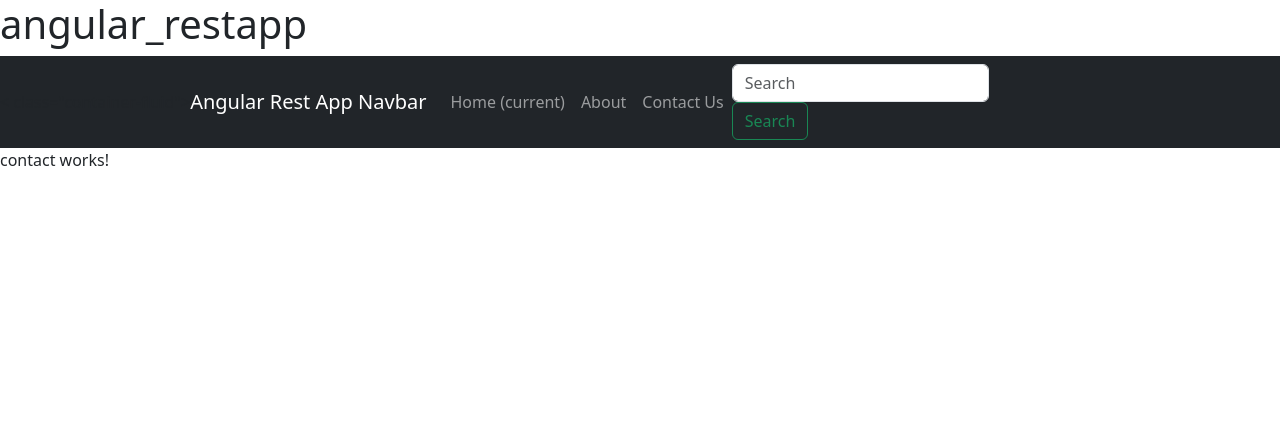
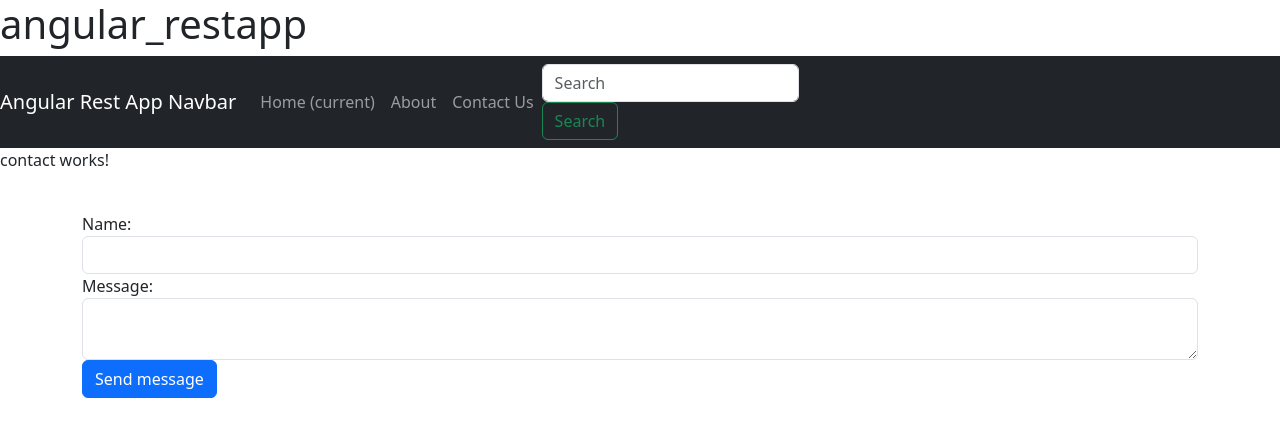
Before and after one commit to sagadavid/angular_restapp, an Angular app: page /contact in a window 1280 px wide. Shown: the top 436 px of the page. Built offline with nearby package versions, Linux system fonts and the light colour scheme; what angular-in-memory-web-api would draw is missing.

Commit message:
send message on contact comp, use forms

```diff
--- a/src/app/components/about/about.component.html
+++ b/src/app/components/about/about.component.html
@@ -1 +1,13 @@
 <p>about works!</p>
+<div>
+  <p class="conrainer">
+    Lorem Ipsum is simply dummy text of the printing and typesetting industry.
+    Lorem Ipsum has been the industry's standard dummy text ever since the
+    1500s, when an unknown printer took a galley of type and scrambled it to
+    make a type specimen book. It has survived not only five centuries, but also
+    the leap into electronic typesetting, remaining essentially unchanged. It
+    was popularised in the 1960s with the release of Letraset sheets containing
+    Lorem Ipsum passages, and more recently with desktop publishing software
+    like Aldus PageMaker including versions of Lorem Ipsum.
+  </p>
+</div>
--- a/src/app/components/contact/contact.component.css
+++ b/src/app/components/contact/contact.component.css
@@ -0,0 +1 @@
+.error { margin-top: -10px; color: network; padding: .5em; display: inline-block; font-size: .9em; margin-bottom: 10px; }
--- a/src/app/components/contact/contact.component.html
+++ b/src/app/components/contact/contact.component.html
@@ -1 +1,47 @@
 <p>contact works!</p>
+<div class="container" style="margin-top: 40px">
+  <form [formGroup]="messageForm" (ngSubmit)="onSubmit()">
+    <h5 *ngIf="success">form is valid!</h5>
+
+    <div class="form-group">
+      <label for="name">Name:</label>
+
+      <input type="text" formControlName="name" class="form-control" />
+
+      <div
+        *ngIf="submitted && messageForm.controls['name'].errors"
+        class="error"
+      >
+        <div *ngIf="messageForm.controls['name'].errors['required']">
+          a name is required
+        </div>
+      </div>
+    </div>
+
+    <div class="form-group">
+      <label for="message">Message:</label>
+
+      <textarea formControlName="message" class="form-control"> </textarea>
+
+      <div
+        *ngIf="submitted && messageForm.controls['message'].errors"
+        class="errors"
+      >
+        <div *ngIf="messageForm.controls['message'].errors['required']">
+          a message is required
+        </div>
+      </div>
+    </div>
+    <button type="submit" class="btn btn-primary">Send message</button>
+  </form>
+  <div *ngIf="submitted" class="results">
+    <p>
+      <strong>Name: </strong>
+      <span>{{ messageForm.controls["name"].value }}</span>
+    </p>
+    <p>
+      <strong>Message: </strong>
+      <span>{{ messageForm.controls["message"].value }}</span>
+    </p>
+  </div>
+</div>
--- a/src/app/components/navbar/navbar.component.html
+++ b/src/app/components/navbar/navbar.component.html
@@ -1,5 +1,4 @@
-<nav class="navbar navbar-expand-lg navbar-dark bg-dark">
-  < class="container-fluid">
+<nav class="navbar navbar-expand-lg navbar-dark bg-dark container-fluid">
   <a class="navbar-brand" href="#">Angular Rest App Navbar</a>
   <button
     class="navbar-toggler"
```
